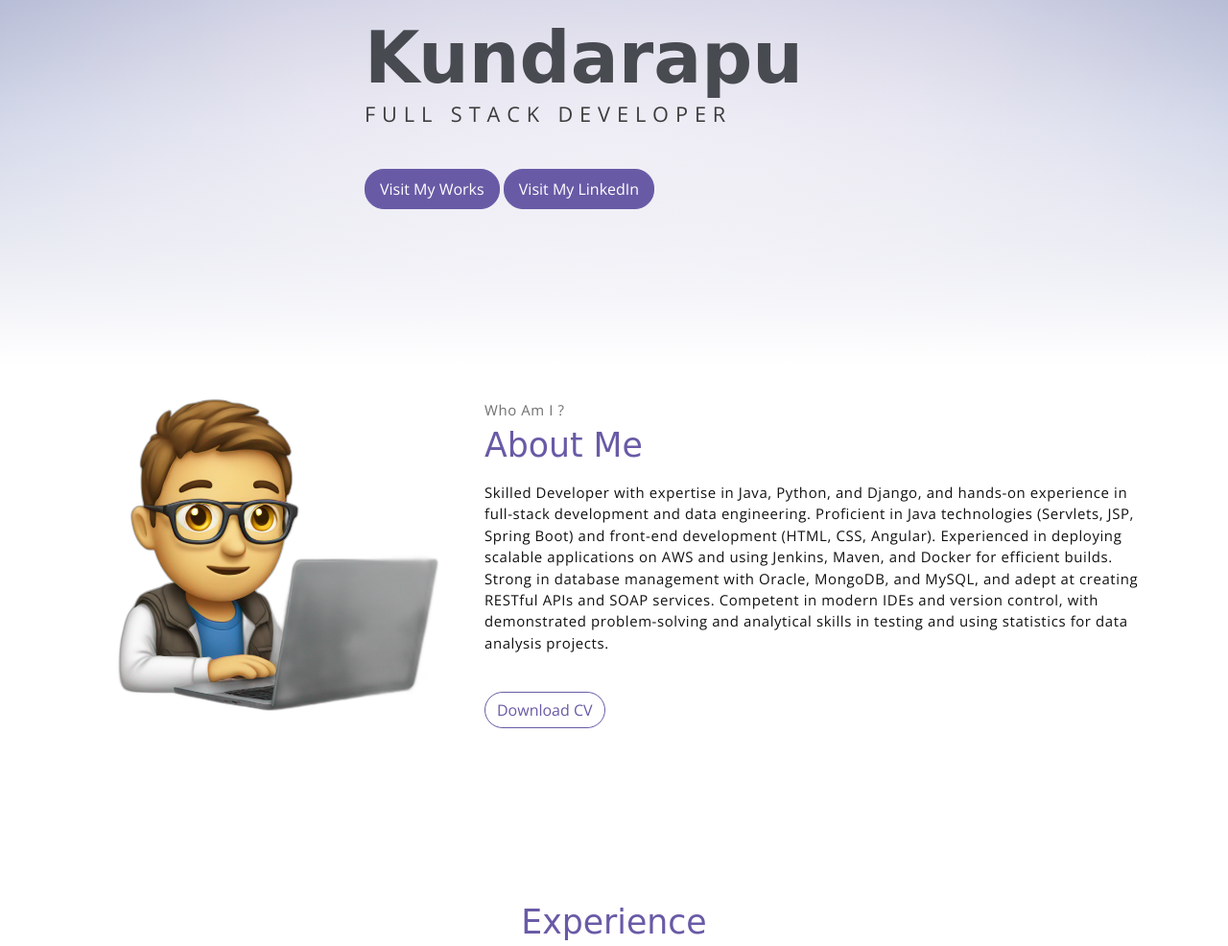
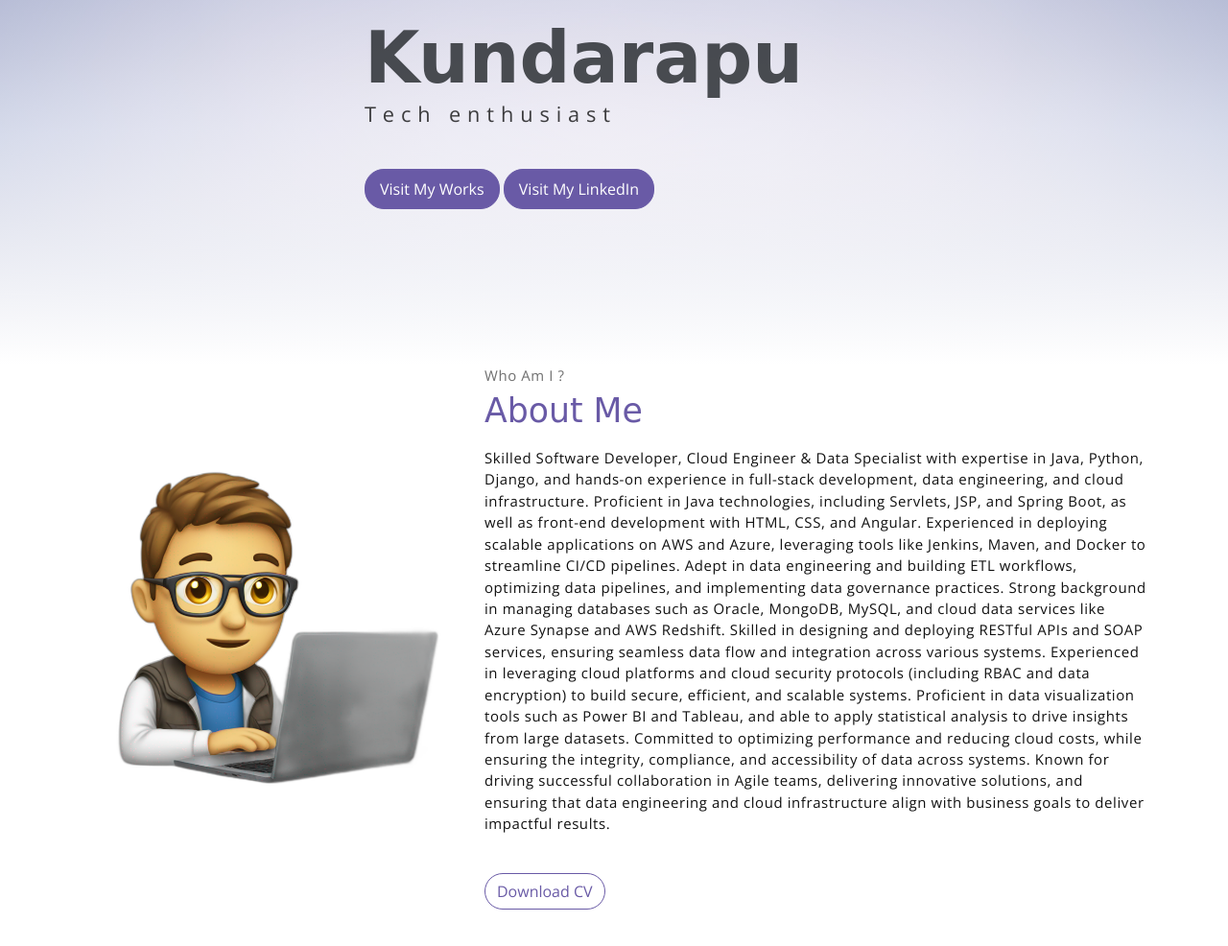
Before and after one commit to siddharthkundarapu/Portfolio, a plain HTML site: page index.html in a window 1280 px wide. Shown: the part 420-1406 px from the top of the page at 96% size. Drawn offline with nearby package versions, Linux system fonts and the light colour scheme; a web font is replaced by a local one.

Commit message:
Update index.html

```diff
--- a/index.html
+++ b/index.html
@@ -50,7 +50,7 @@
                 <span class="up">HI!</span>
                 <span class="down"> I am Siddharth Kundarapu</span>
             </h1>
-            <p class="header-subtitle">FULL STACK DEVELOPER</p>
+            <p class="header-subtitle">Tech enthusiast</p>
 
             <a href="#service" target="_blank"><button class="btn btn-primary">Visit My Works</button></a>
             <a href="https://www.linkedin.com/in/siddharth-kundarap/" target="_blank"><button class="btn btn-primary">Visit My LinkedIn</button></a>
@@ -69,8 +69,16 @@
                 <div class="about-caption">
                     <p class="section-subtitle">Who Am I ?</p>
                     <h2 class="section-title mb-3">About Me</h2>
-                    <p> Skilled Developer with expertise in Java, Python, and Django, and hands-on experience in full-stack development and data engineering. Proficient in Java technologies (Servlets, JSP, Spring Boot) and front-end development (HTML, CSS, Angular). Experienced in deploying scalable applications on AWS and using Jenkins, Maven, and Docker for efficient builds. Strong in database management with Oracle, MongoDB, and MySQL, and adept at creating RESTful APIs and SOAP services. Competent in modern IDEs and version control, with demonstrated problem-solving and analytical skills in testing and using statistics for data analysis projects. </p>
-                     <a href="Siddharth_Kundarapu_resume.pdf" download> <button class="btn-rounded btn btn-outline-primary mt-4" >Download CV</button></a>
+			<p>Skilled Software Developer, Cloud Engineer & Data Specialist with expertise in Java, Python, Django, and hands-on experience in full-stack development, data engineering, and cloud infrastructure. Proficient in Java technologies, including Servlets, JSP, and Spring Boot, as well as front-end development with HTML, CSS, and Angular. Experienced in deploying scalable applications on AWS and Azure, leveraging tools like Jenkins, Maven, and Docker to streamline CI/CD pipelines.
+
+Adept in data engineering and building ETL workflows, optimizing data pipelines, and implementing data governance practices. Strong background in managing databases such as Oracle, MongoDB, MySQL, and cloud data services like Azure Synapse and AWS Redshift. Skilled in designing and deploying RESTful APIs and SOAP services, ensuring seamless data flow and integration across various systems.
+
+Experienced in leveraging cloud platforms and cloud security protocols (including RBAC and data encryption) to build secure, efficient, and scalable systems. Proficient in data visualization tools such as Power BI and Tableau, and able to apply statistical analysis to drive insights from large datasets. Committed to optimizing performance and reducing cloud costs, while ensuring the integrity, compliance, and accessibility of data across systems.
+
+Known for driving successful collaboration in Agile teams, delivering innovative solutions, and ensuring that data engineering and cloud infrastructure align with business goals to deliver impactful results.
+
+</p>
+			<a href="Siddharth_Kundarapu_resume.pdf" download> <button class="btn-rounded btn btn-outline-primary mt-4" >Download CV</button></a>
                 </div>
             </div><!-- end of about wrapper -->
         </div><!-- end of container -->
```
